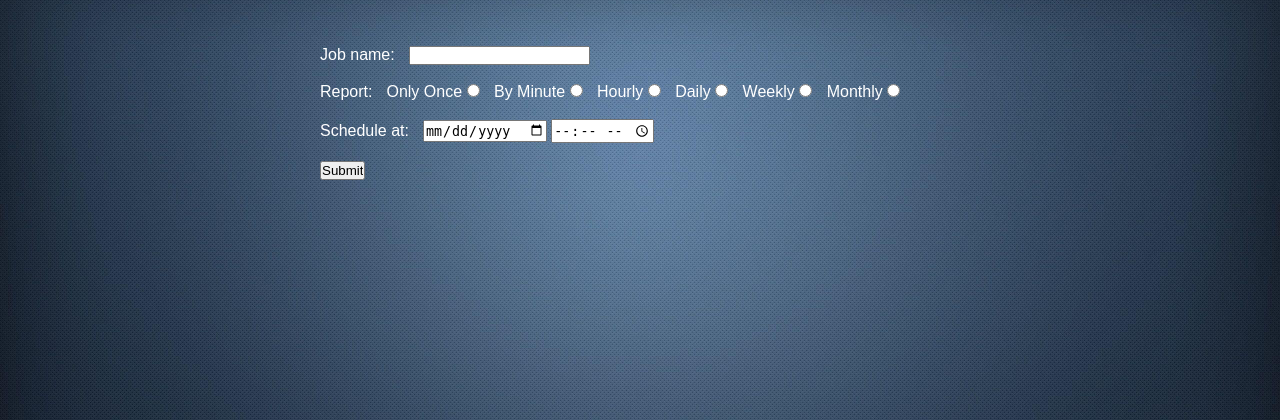
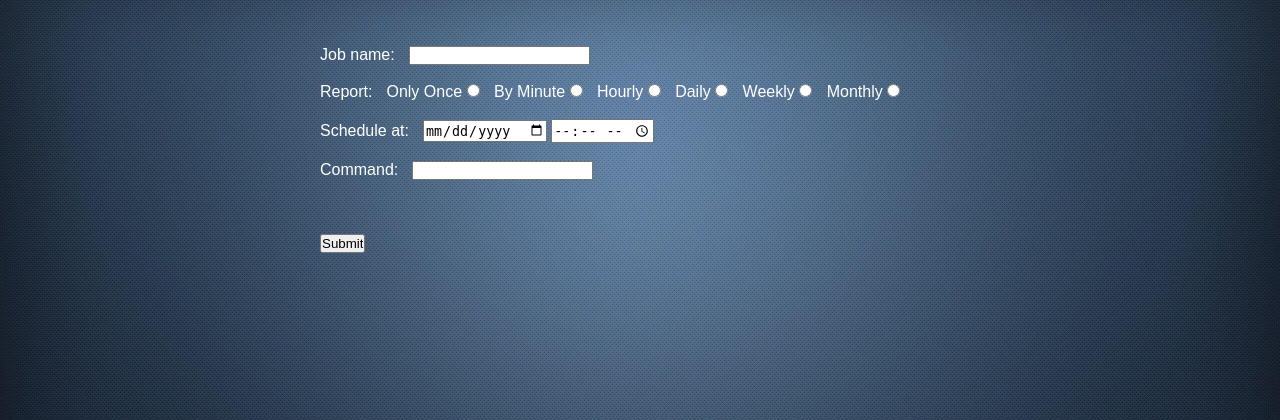
Before and after one commit to skynet-05/Internship-QM-dkron-dev, a Django app: page / in a window 1280 px wide. Shown: the part 60-480 px from the top of the page. Run offline with Django 3.2, Linux system fonts and the light colour scheme.

Commit message:
make the terminal command option in the gui and backend

```diff
--- a/dkron_gui_dev/gui/views.py
+++ b/dkron_gui_dev/gui/views.py
@@ -31,7 +31,7 @@ def schedule(request):
         },
         "executor":"shell",
         "executor_config":{
-            "command":"python3 send_mail.py"
+            "command":request.POST.get('process',False)
         }
     }
     job=dc.create_job(jd)
--- a/dkron_gui_dev/templates/index.html
+++ b/dkron_gui_dev/templates/index.html
@@ -59,6 +59,11 @@ Create a Job
         <div id="forminn">
             <input type="number" id="forminc" name="mins" min="0" max="59">
         </div>
+
+	<br><br>
+	 <label for="process">Command:</label>
+        <input type="text" id="jobname" name="process" ><br><br>
+
         <br><br>
         <input type="submit" value="Submit">
     </form>
```
Also changed, not shown: dkron.data/raft/raft.db, dkron_gui_dev/assets/css/style_status.css (deleted), dkron_gui_dev/static/css/style_status.css (deleted).
